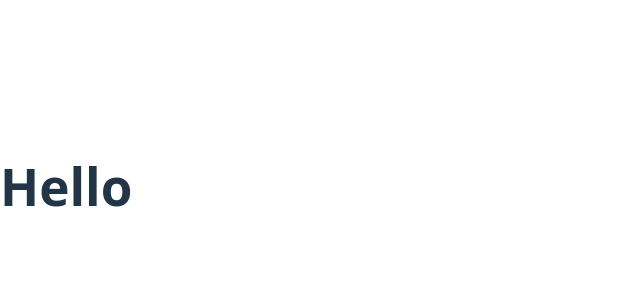
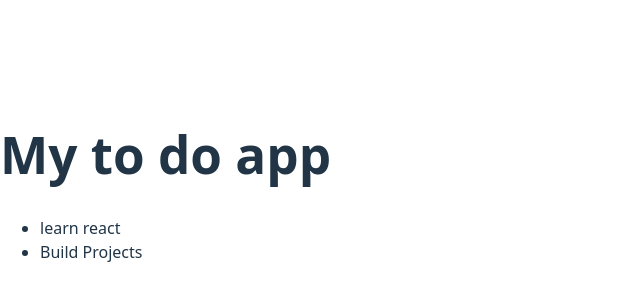
Before and after one commit to nahuim/react-bootcamp-1, a React (Vite) app: page / in a window 1280 px wide. Shown: the part 214-514 px from the top of the page, without its empty margins (0-640 px from the left). Built offline with nearby package versions, Linux system fonts and the light colour scheme.

Commit message:
2nd props and components

```diff
--- a/src/App.jsx
+++ b/src/App.jsx
@@ -1,10 +1,20 @@
 import { useState } from 'react'
 import Footer from './Footer'
+import Header from './Header'
+import TodoApp from './TodoApp'
+
+const todos = [
+  {id: 1, text: "learn react"},
+  {id: 2, text: "Build Projects"},
+]
 
 function App() {
 
   return (
-    <Footer />
+    <div>
+    <Header title = "My to do app"/>
+    <TodoApp todos = {todos}/>
+    </div>
   )
 }
 
--- a/src/Header.jsx
+++ b/src/Header.jsx
@@ -1,5 +1,8 @@
-const Header = () => {
-    return ( "");
+const Header = ( { title }) => {
+    return (
+        <h1 className="title">{title}</h1>
+
+    );
 }
 
 export default Header;
--- a/src/TodoApp.jsx
+++ b/src/TodoApp.jsx
@@ -0,0 +1,13 @@
+import TodoItem from "./TodoItem";
+
+function TodoApp({ todos }) {
+  return (
+    <ul>
+      {todos.map((todo) => (
+        <TodoItem key={todo.id} text = {todo.text} />
+      ))}
+    </ul>
+  );
+}
+
+export default TodoApp;
--- /dev/null
+++ b/src/TodoItem.jsx
@@ -0,0 +1,7 @@
+const TodoItem = ( {text} ) => {
+    return (
+        <li>{text}</li>
+     );
+}
+
+export default TodoItem;
```
